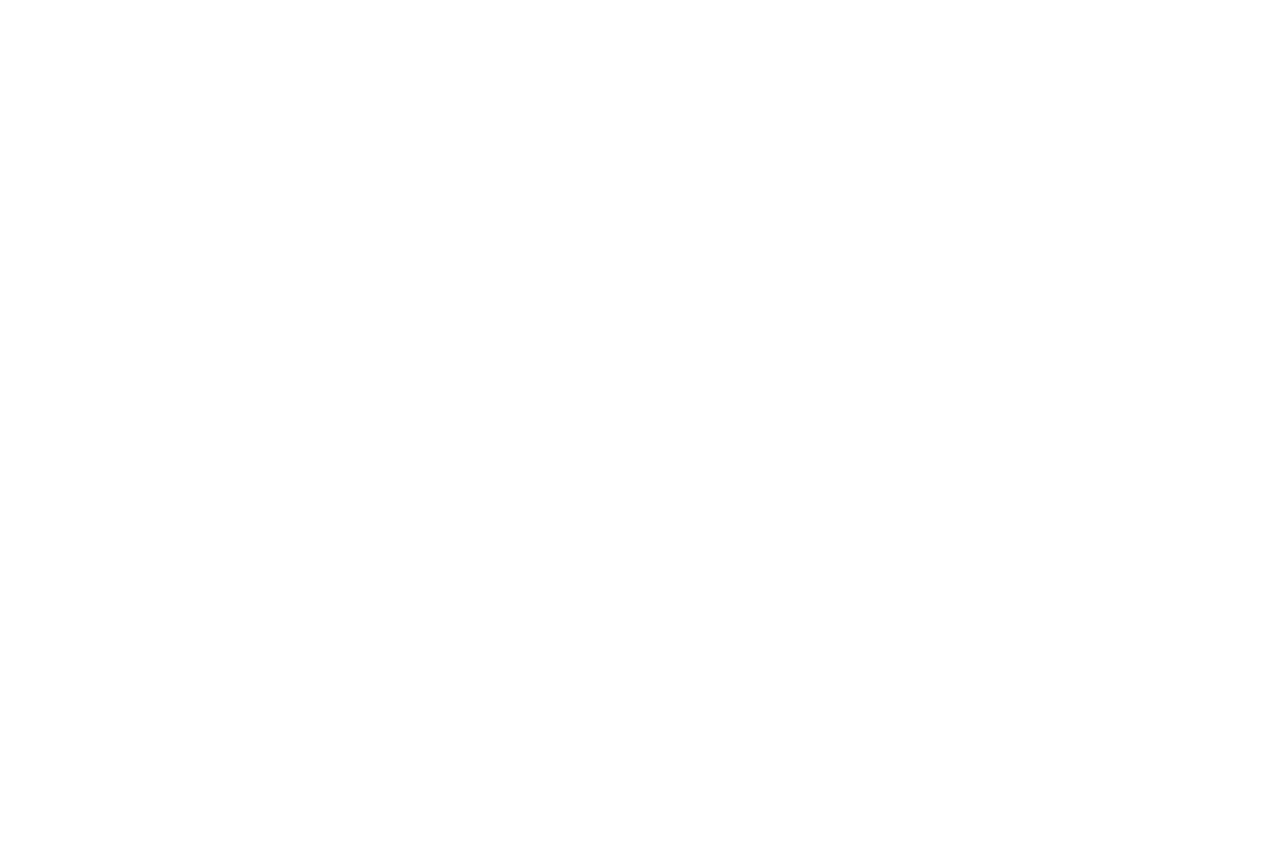
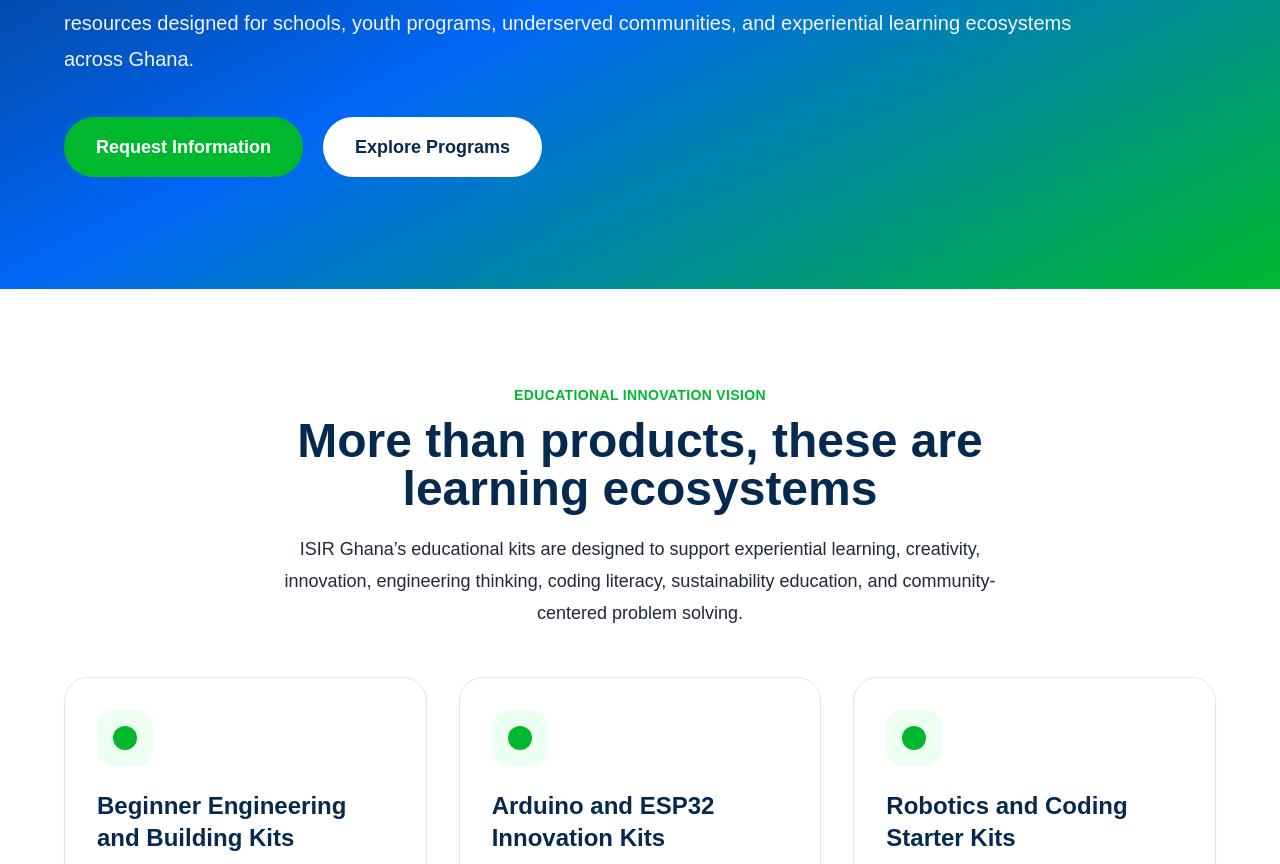
Before and after one commit to rashidasp28/isir-ghana-website, a Next.js app: page /stem-kits in a window 1280 px wide. Before the commit this address had no page. Shown: the part 436-1300 px from the top of the page. Before the commit the page ends 800 px from the top, so only its background shows below. Built offline with nearby package versions, Linux system fonts and the light colour scheme.

Commit message:
Add STEM kits and educational resources page

```diff
--- /dev/null
+++ b/app/stem-kits/page.tsx
@@ -0,0 +1,186 @@
+import Link from 'next/link'
+import Navbar from '@/components/Navbar'
+import Footer from '@/components/Footer'
+import SectionHeader from '@/components/SectionHeader'
+
+const plannedKits = [
+  {
+    title: 'Beginner Engineering and Building Kits',
+    description:
+      'Hands-on construction and design kits introducing young learners to engineering thinking, creativity, teamwork, and problem-solving through interactive building activities.',
+  },
+  {
+    title: 'Arduino and ESP32 Innovation Kits',
+    description:
+      'Practical electronics and coding kits supporting programming, sensors, automation, IoT systems, and real-world technology prototyping for youth innovators.',
+  },
+  {
+    title: 'Robotics and Coding Starter Kits',
+    description:
+      'Entry-level robotics learning systems designed to help learners explore computational thinking, robotics logic, coding fundamentals, and creative experimentation.',
+  },
+  {
+    title: 'Renewable Energy Learning Kits',
+    description:
+      'Interactive clean energy learning tools introducing students to solar energy, sustainability systems, environmental resilience, and climate-smart innovation.',
+  },
+  {
+    title: 'SheSTEAM Innovation Kits',
+    description:
+      'Gender-responsive STEAM learning kits supporting girls and young women in coding, electronics, engineering, innovation leadership, and confidence building.',
+  },
+  {
+    title: 'School Innovation Challenge Kits',
+    description:
+      'Collaborative classroom and bootcamp kits designed for innovation competitions, design thinking activities, prototyping, and community-centered problem solving.',
+  },
+]
+
+const principles = [
+  'Experiential and hands-on learning',
+  'Designed for low-resource learning environments',
+  'Inquiry-based and problem-solving focused',
+  'Inclusive and gender-responsive learning systems',
+  'Aligned with STEAM curriculum frameworks',
+  'Built for creativity, innovation, and sustainability',
+]
+
+export default function StemKitsPage() {
+  return (
+    <main>
+      <Navbar />
+
+      <section className="bg-gradient-to-br from-darkNavy via-primaryBlue to-primaryGreen text-white py-28">
+        <div className="container-width max-w-6xl">
+          <p className="uppercase tracking-widest text-sm mb-6 text-lightGreen font-semibold">
+            STEM Kits and Educational Resources
+          </p>
+
+          <h1 className="text-5xl md:text-7xl font-bold leading-tight mb-8">
+            Building hands-on learning systems for future innovators.
+          </h1>
+
+          <p className="text-xl leading-9 max-w-5xl text-gray-100">
+            ISIR Ghana is developing affordable, inclusive, and innovation-driven STEAM learning kits and educational resources designed for schools, youth programs, underserved communities, and experiential learning ecosystems across Ghana.
+          </p>
+
+          <div className="flex flex-wrap gap-5 mt-10">
+            <Link
+              href="/contact"
+              className="bg-primaryGreen text-white px-8 py-4 rounded-full font-semibold text-lg hover:opacity-90 transition"
+            >
+              Request Information
+            </Link>
+
+            <Link
+              href="/programs"
+              className="bg-white text-darkNavy px-8 py-4 rounded-full font-semibold text-lg hover:bg-lightBlue transition"
+            >
+              Explore Programs
+            </Link>
+          </div>
+        </div>
+      </section>
+
+      <section className="py-24 bg-white">
+        <div className="container-width max-w-6xl">
+          <SectionHeader
+            eyebrow="Educational Innovation Vision"
+            title="More than products, these are learning ecosystems"
+            description="ISIR Ghana’s educational kits are designed to support experiential learning, creativity, innovation, engineering thinking, coding literacy, sustainability education, and community-centered problem solving."
+            center
+          />
+
+          <div className="grid md:grid-cols-2 lg:grid-cols-3 gap-8">
+            {plannedKits.map((kit) => (
+              <div
+                key={kit.title}
+                className="bg-white border border-softGray rounded-3xl p-8 shadow-sm hover:shadow-lg transition"
+              >
+                <div className="w-14 h-14 rounded-2xl bg-lightGreen flex items-center justify-center mb-6">
+                  <div className="w-6 h-6 rounded-full bg-primaryGreen"></div>
+                </div>
+
+                <h3 className="text-2xl font-bold text-darkNavy mb-4">
+                  {kit.title}
+                </h3>
+
+                <p className="text-charcoal leading-7">
+                  {kit.description}
+                </p>
+              </div>
+            ))}
+          </div>
+        </div>
+      </section>
+
+      <section className="py-24 bg-lightGreen">
+        <div className="container-width grid lg:grid-cols-2 gap-12 items-start">
+          <div>
+            <SectionHeader
+              eyebrow="Learning Philosophy"
+              title="Designed for experiential and inclusive education"
+              description="The ISIR Ghana STEAM learning ecosystem integrates curriculum development, design thinking, creativity, coding, sustainability, and inquiry-based learning into practical educational experiences."
+            />
+          </div>
+
+          <div className="bg-white rounded-3xl p-10 shadow-sm border border-softGray">
+            <ul className="space-y-5 text-lg text-charcoal leading-8">
+              {principles.map((principle) => (
+                <li key={principle}>• {principle}</li>
+              ))}
+            </ul>
+          </div>
+        </div>
+      </section>
+
+      <section className="py-24 bg-white">
+        <div className="container-width max-w-5xl text-center">
+          <SectionHeader
+            eyebrow="Coming Soon"
+            title="Educational kits for schools, learners, and innovation programs"
+            description="ISIR Ghana is currently developing and refining educational kits and learning resources that will eventually support schools, innovation clubs, outreach programs, and underserved communities through accessible and practical STEAM education systems."
+            center
+          />
+
+          <div className="flex flex-wrap justify-center gap-5 mt-10">
+            <Link
+              href="/contact"
+              className="bg-primaryGreen text-white px-8 py-4 rounded-full font-semibold text-lg"
+            >
+              Join the Waitlist
+            </Link>
+
+            <Link
+              href="/partners"
+              className="bg-darkNavy text-white px-8 py-4 rounded-full font-semibold text-lg"
+            >
+              Partner With ISIR Ghana
+            </Link>
+          </div>
+        </div>
+      </section>
+
+      <section className="py-24 bg-darkNavy text-white">
+        <div className="container-width text-center max-w-5xl">
+          <h2 className="text-4xl md:text-5xl font-bold mb-6">
+            Empowering learners through practical innovation and creativity
+          </h2>
+
+          <p className="text-lg leading-8 text-gray-300 mb-10">
+            ISIR Ghana believes every child and young person should have access to hands-on learning experiences that develop creativity, confidence, technical skills, leadership, and innovation capacity for the future.
+          </p>
+
+          <Link
+            href="/contact"
+            className="inline-flex bg-primaryGreen text-white px-8 py-4 rounded-full font-semibold text-lg"
+          >
+            Contact ISIR Ghana
+          </Link>
+        </div>
+      </section>
+
+      <Footer />
+    </main>
+  )
+}
```
